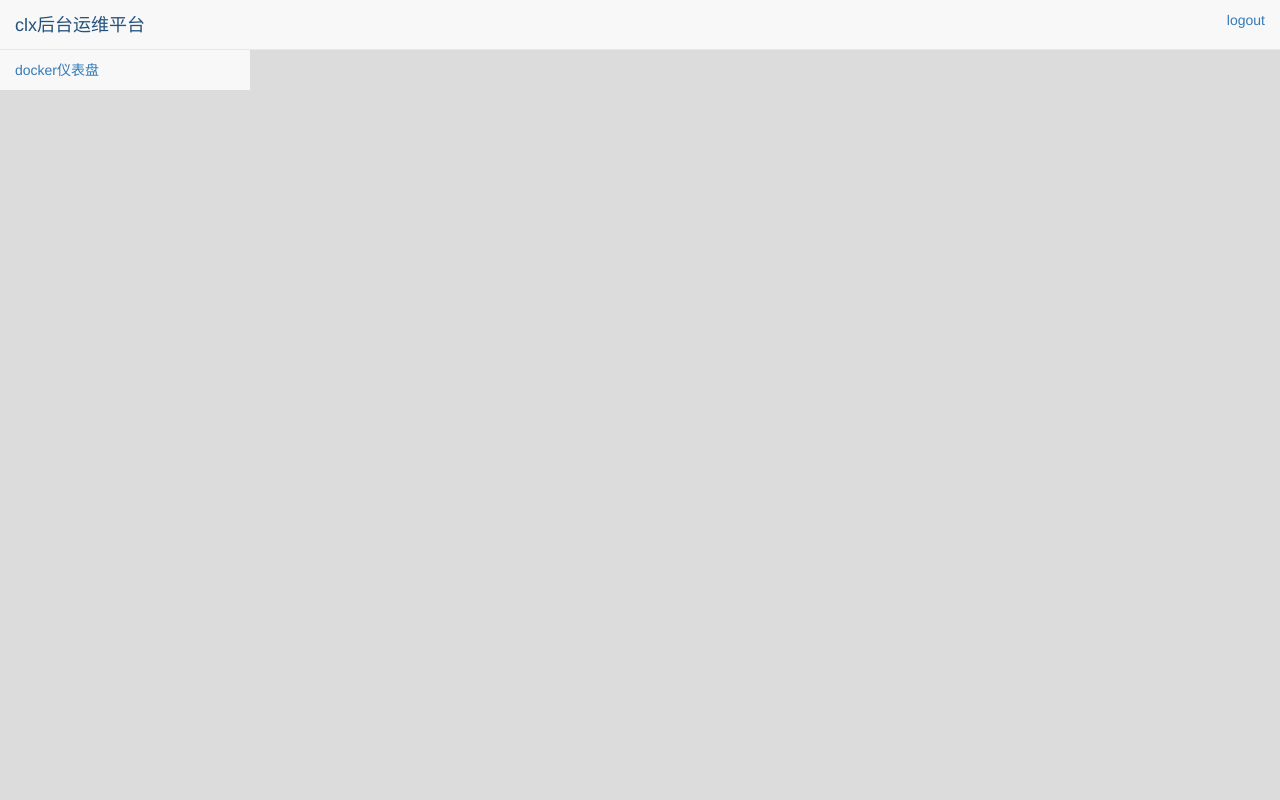
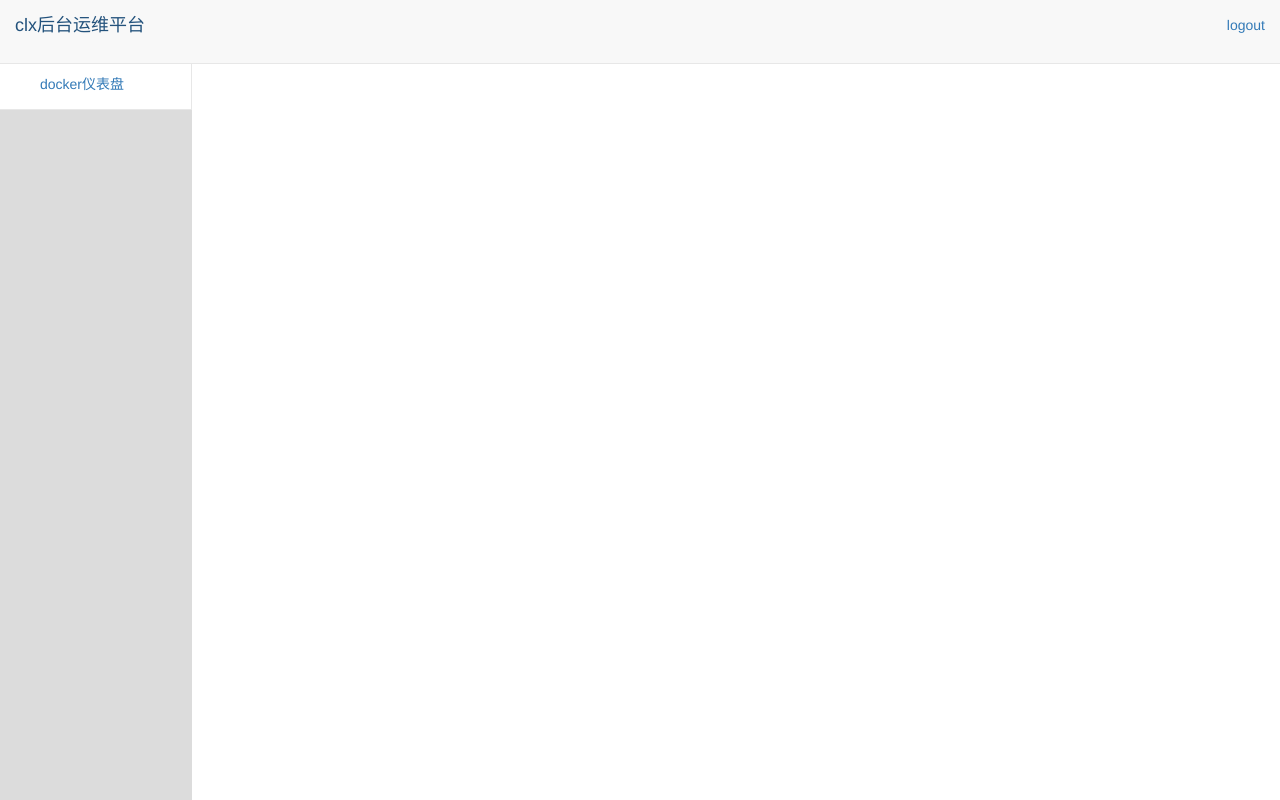
Before and after one commit to houziyu/dao_manage, a Django app: template templates/base.html in a window 1280 px wide. Run offline with Django 3.2, Linux system fonts and the light colour scheme; the template is opened without the code that fills it, so the values that code supplies are empty; some libraries are stand-ins or nearby versions.

Commit message:
log wancheng

```diff
--- a/config/dao_config.py
+++ b/config/dao_config.py
@@ -1,4 +1,4 @@
 host_list=['docker_master','docker_node1','docker_node2']
 #docker hosts
-log_tail_line=100
+log_tail_line=300
 #Shows the number of rows from the tail
--- a/main/lib.py
+++ b/main/lib.py
@@ -30,5 +30,5 @@ class docker_initial(object):
         else:
             for i in container_all:
                 if i.name == container_name:
-                    b_logs = i.logs(tail=300) #,since=datetime.datetime.now()
+                    b_logs = i.logs(tail=dao_config.log_tail_line) #,since=datetime.datetime.now()
                     return b_logs
--- a/templates/base.html
+++ b/templates/base.html
@@ -7,34 +7,25 @@
     {% block extra-head-resources %}{% endblock %}
 </head>
 
-<body style="background-color: gainsboro">
-    <div id="wrapper">
-    <nav class="nav_head">
-        <div class="navbar-header">
-            <a class="navbar-brand" href="{% url 'dashboard' %}">clx后台运维平台</a>
+<body style="background-color: gainsboro;margin: 0;padding: 0">
+<div id="wrapper" style="height: 100%;width: 100%;position: absolute">
+    <div style="position: relative;height: 8%;width: 100%;background: #f8f8f8;border-bottom: 1px solid #e7e7e7">
+        <div style="float: left">
+            <a style="float: left;height: 8%;padding: 15px 15px;font-size: 18px;line-height: 20px;text-decoration: none" href="{% url 'dashboard' %}">clx后台运维平台</a>
         </div>
-        <ul class="nav navbar-top-links navbar-right" style="margin-right: 0;">
-            <li class="dropdown">
-                <a href="{% url 'logout' %}" class="logout">logout</a>
-            </li>
-        </ul>
-        <div class="navbar-default left_content_nav" role="navigation">
-            <div class="sidebar-nav">
-                <ul class="nav" id="side-menu">
-                    <li>
-                        <a href="{% url 'dashboard' %}">docker仪表盘</a>
-                    </li>
-                </ul>
-            </div>
-        </div>
-    </nav>
-    <div class="content_body">
-        <div class="row">
-             {% block body %}
-             {% endblock %}
+        <div style="float: right" >
+            <a  style="float: right;height: 46px;padding: 15px 15px;display: block;text-decoration: none" href="{% url 'logout' %}">logout</a>
         </div>
     </div>
+    <div style="position: absolute;width: 15%;height: 46px;border-right: 1px solid #e7e7e7;border-bottom: 1px solid #e7e7e7;">
+        <a style="float: left;display: block;background: white;height: 100%;width: 100%;padding: 10px 40px; text-decoration: none" href="{% url 'dashboard' %}">docker仪表盘</a>
+    </div>
+    <div style="position: absolute;float: left;width: 85%;height: 92%;margin-left: 15%;background: white">
+     {% block body %}
+     {% endblock %}
+    </div>
 </div>
+
 
   {% block bottom-js %}{% endblock %}
 
```
Also changed, not shown: templates/logs.html (+5 -3 lines), db.sqlite3.
